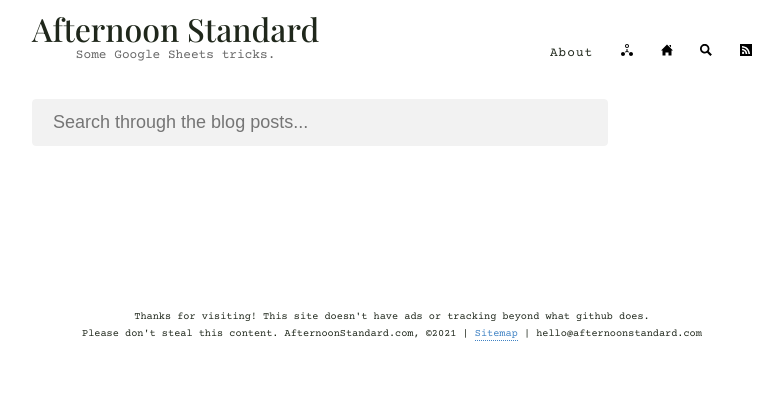
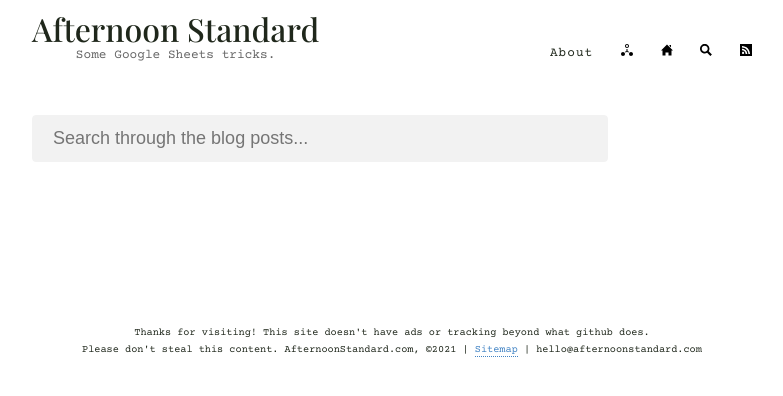
Before and after one commit to boringparty/hello-party.github.io, a Jekyll site: the page built from _pages/search.md, in a window 1280 px wide. Shown: the top 396 px of the page, without its empty margins (248-1031 px from the left). Built offline with Jekyll 4.4.1, drawn with Linux system fonts in a browser that asks for light colours.

Commit message:
Update style.scss

```diff
--- a/assets/style.scss
+++ b/assets/style.scss
@@ -148,7 +148,7 @@ div#subtitle {
 
 p {
     line-height: 24pt;
-    margin-bottom: 1em;
+    margin: 1em 0em 1em 0em;
 }
 
 details {
```
